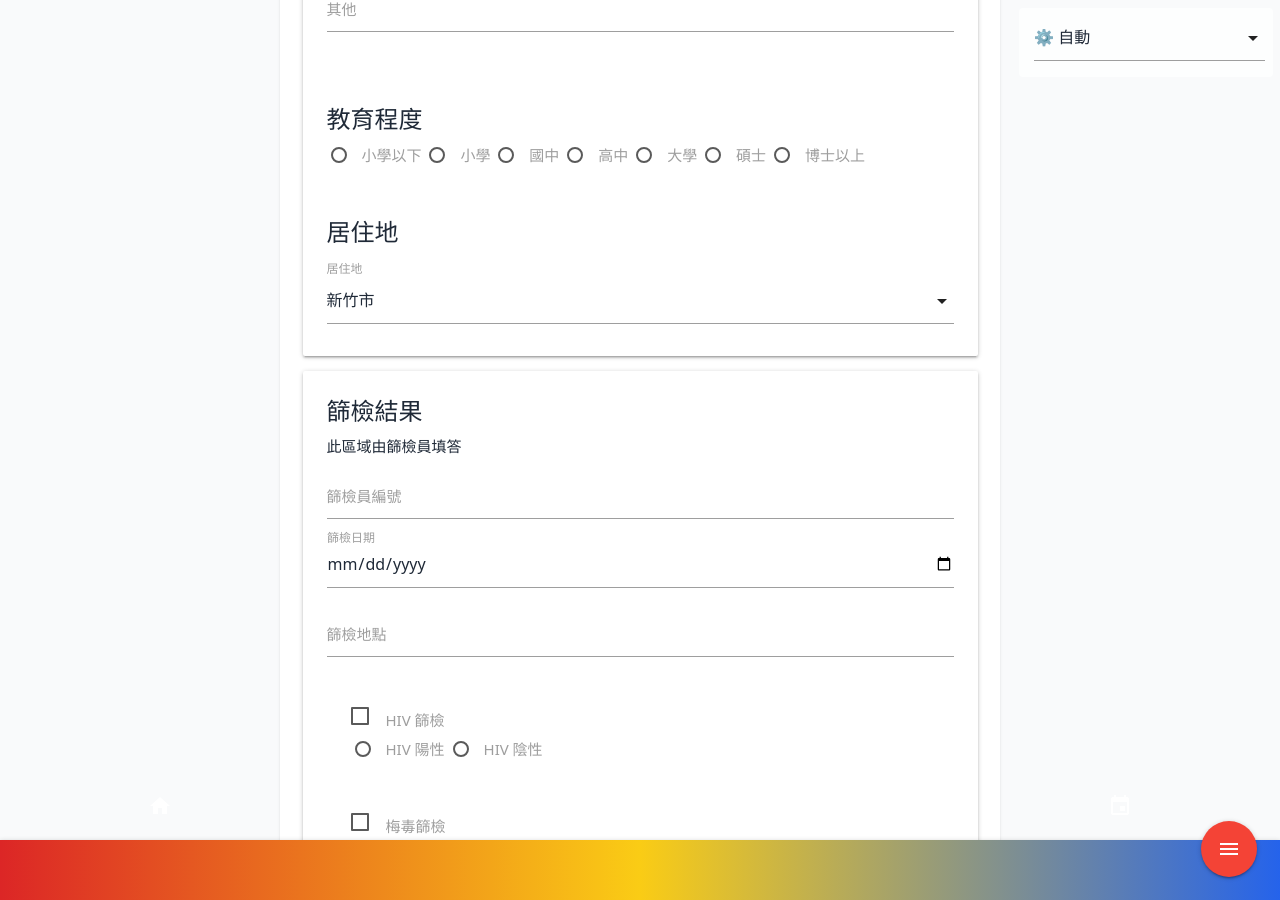
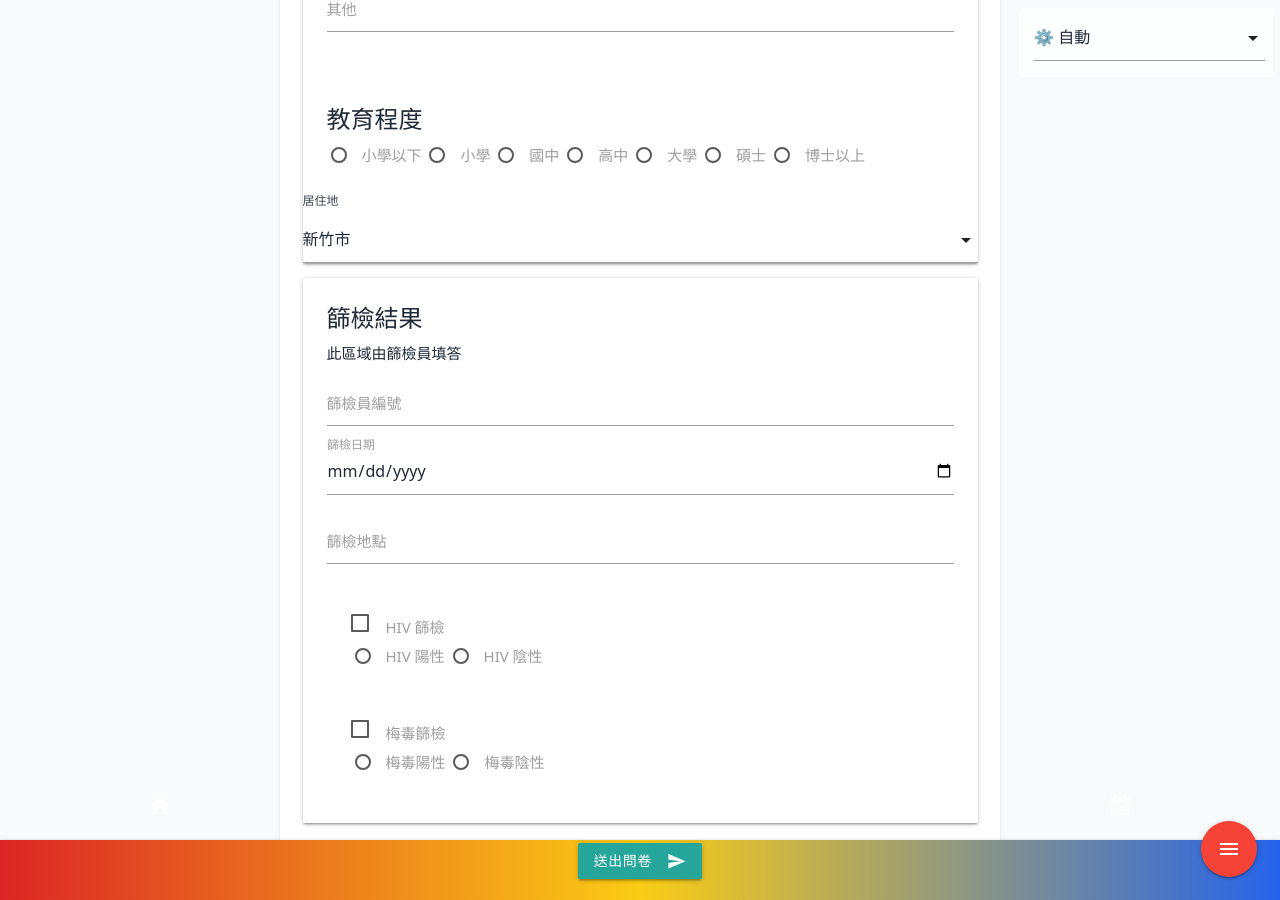
Before and after one commit to Gisneyland/Gisneyland.github.io, a Jekyll site: the page built from hiva/index.html, in a window 1280 px wide and 900 px high, scrolled down 2413 px. Built offline with Jekyll 4.4.1, drawn with Linux system fonts in a browser that asks for light colours; nearby versions of some CDN libraries.

Commit message:
Update profile.html

```diff
--- a/_includes/questionnaire/profile.html
+++ b/_includes/questionnaire/profile.html
@@ -49,14 +49,17 @@
     </div>
 
   <!-- 居住地 -->
-    <div class="card-content">
-      <span class="card-title" data-i18n="residence">居住地</span>
+      <div class="mb-4">
+  <label for="residence_select"
+         class="block mb-2 font-medium text-gray-700 dark:text-gray-200"
+         data-i18n="residence">
+    居住地
+  </label>
 
       <!-- 下拉選單 -->
-      <div input-field>
-        <label for="residence_select" data-i18n="residence">居住地</label>
   <select id="residence_select" name="residence"
-                class="border rounded p-2 w-full bg-white dark:bg-gray-800 dark:text-gray-100">
+          class="border rounded p-2 w-full bg-white text-gray-800
+                 dark:bg-gray-800 dark:text-gray-100 dark:border-gray-600">
     <option value="hsinchu_city" data-i18n="hsinchu_city">新竹市</option>
     <option value="hsinchu_county" data-i18n="hsinchu_county">新竹縣</option>
     <option value="miaoli_county" data-i18n="miaoli_county">苗栗縣</option>
@@ -64,6 +67,7 @@
     <option value="others" data-i18n="residence_others">其他</option>
   </select>
 </div>
+
 
       <!-- 其他輸入（預設隱藏，含暗色模式） -->
       <div id="residence_other_field"
```
Lines whose indentation alone changed are shown as unchanged.
